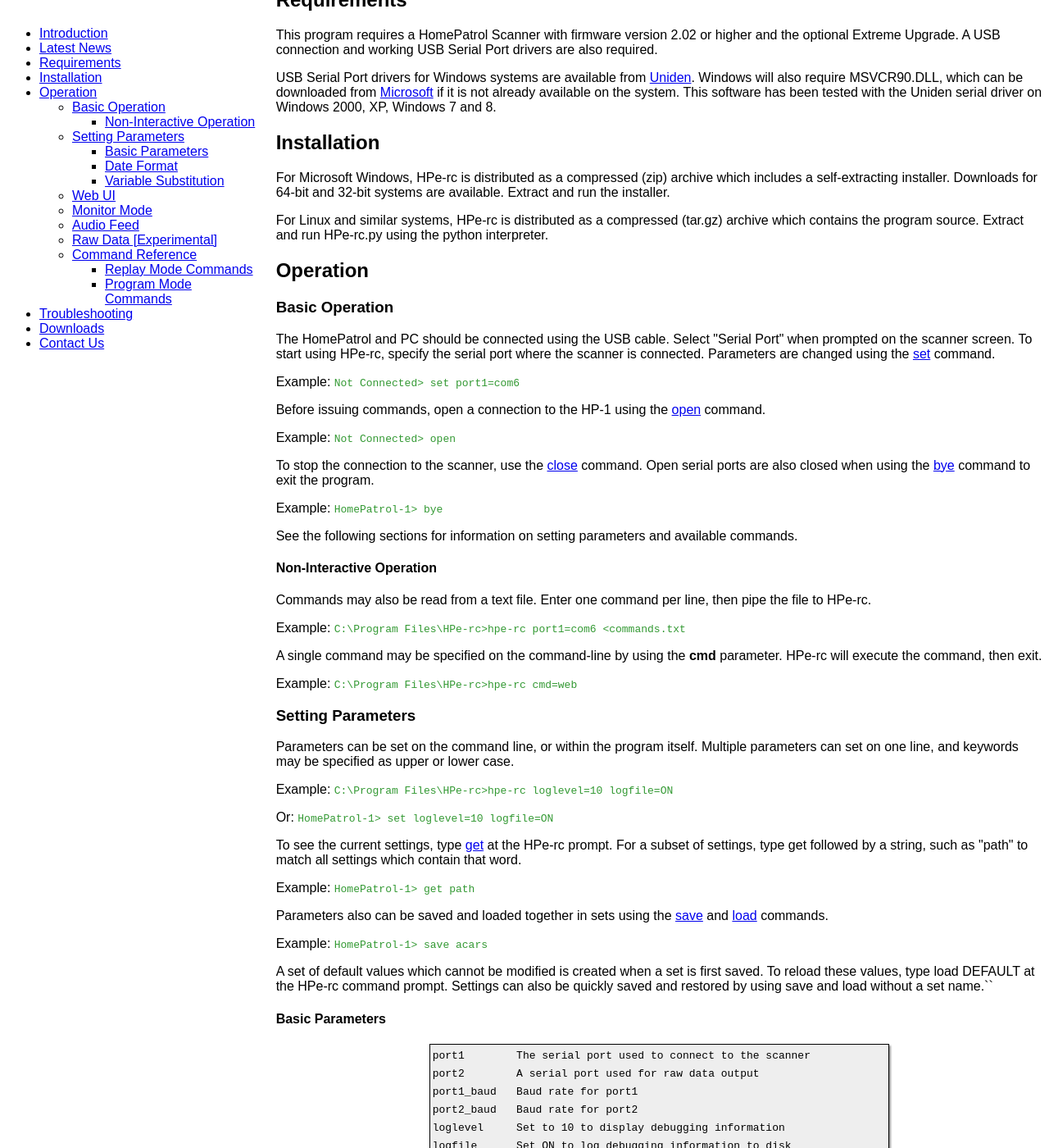
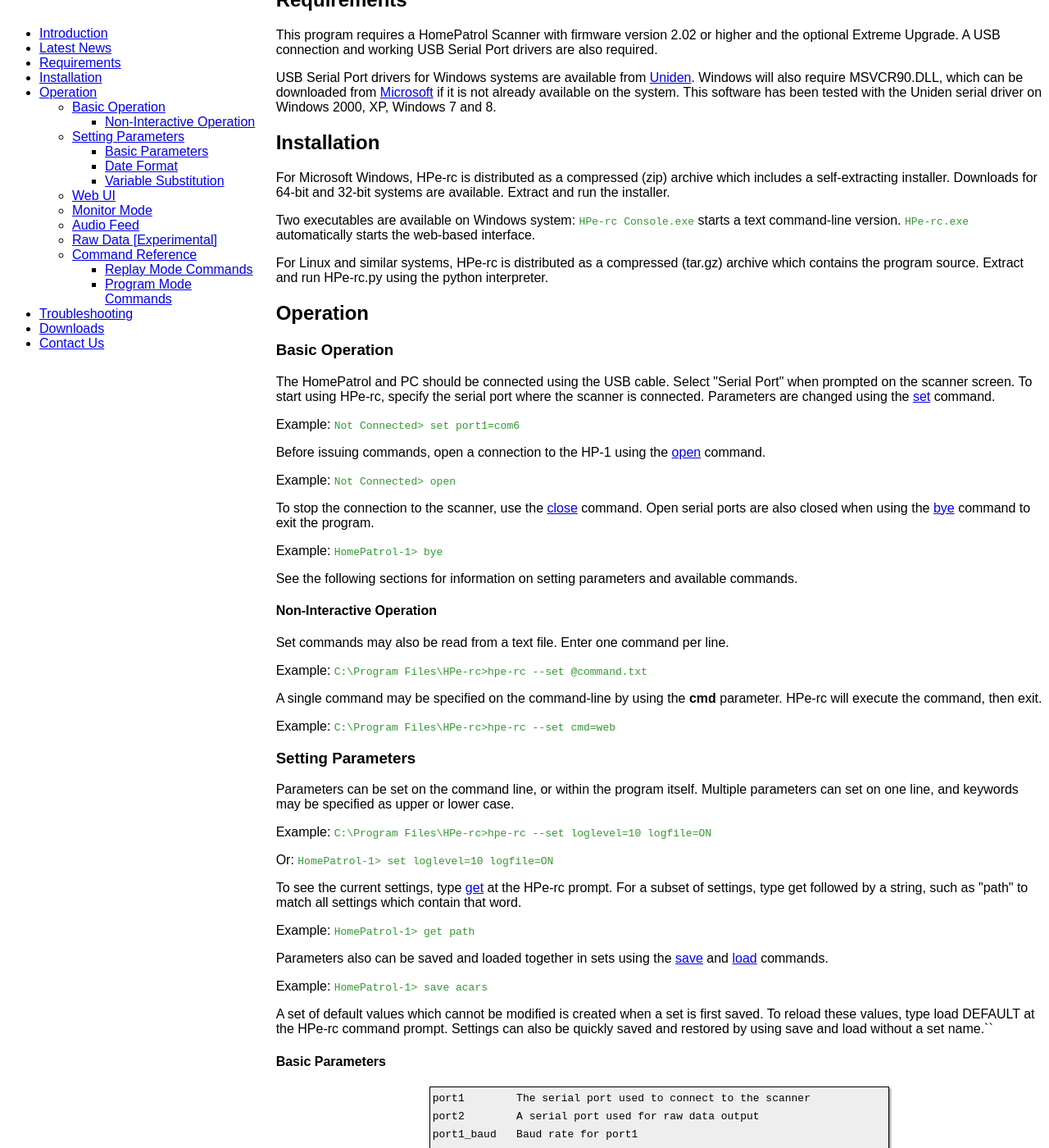
Before and after one commit to cuppa-joe/HPe-rc, a Jekyll site: the page built from index.html, in a window 1280 px wide and 1400 px high, scrolled down 405 px. Shown: the whole window at 82% size. Built offline with Jekyll 4.4.1, drawn with Linux system fonts in a browser that asks for light colours; some of the changed text lies outside the part shown.

Commit message:
Documentation update for latest release

```diff
--- a/index.html
+++ b/index.html
@@ -22,6 +22,7 @@
 <p>USB Serial Port drivers for Windows systems are available from <a href="http://info.uniden.com/HomePatrol">Uniden</a>. Windows will also require MSVCR90.DLL, which can be downloaded from <a href="http://www.microsoft.com/download/en/details.aspx%20displaylang=en&amp;id=29">Microsoft</a> if it is not already available on the system. This software has been tested with the Uniden serial driver on Windows 2000, XP, Windows 7 and 8.</p>
 <h2 id="installation">Installation</h2>
 <p>For Microsoft Windows, HPe-rc is distributed as a compressed (zip) archive which includes a self-extracting installer. Downloads for 64-bit and 32-bit systems are available. Extract and run the installer.</p>
+<p>Two executables are available on Windows system: <code>HPe-rc Console.exe</code> starts a text command-line version. <code>HPe-rc.exe</code> automatically starts the web-based interface.</p>
 <p>For Linux and similar systems, HPe-rc is distributed as a compressed (tar.gz) archive which contains the program source. Extract and run HPe-rc.py using the python interpreter.</p>
 <h2 id="operation">Operation</h2>
 <h3 id="basic-operation">Basic Operation</h3>
@@ -33,13 +34,13 @@
 <p>Example: <code>HomePatrol-1&gt; bye</code></p>
 <p>See the following sections for information on setting parameters and available commands.</p>
 <h4 id="non-interactive-operation">Non-Interactive Operation</h4>
-<p>Commands may also be read from a text file. Enter one command per line, then pipe the file to HPe-rc.</p>
-<p>Example: <code>C:\Program Files\HPe-rc&gt;hpe-rc port1=com6 &lt;commands.txt</code></p>
+<p>Set commands may also be read from a text file. Enter one command per line.</p>
+<p>Example: <code>C:\Program Files\HPe-rc&gt;hpe-rc --set @command.txt</code></p>
 <p>A single command may be specified on the command-line by using the <strong>cmd</strong> parameter. HPe-rc will execute the command, then exit.</p>
-<p>Example: <code>C:\Program Files\HPe-rc&gt;hpe-rc cmd=web</code></p>
+<p>Example: <code>C:\Program Files\HPe-rc&gt;hpe-rc --set cmd=web</code></p>
 <h3 id="setting-parameters">Setting Parameters</h3>
 <p>Parameters can be set on the command line, or within the program itself. Multiple parameters can set on one line, and keywords may be specified as upper or lower case.</p>
-<p>Example: <code>C:\Program Files\HPe-rc&gt;hpe-rc loglevel=10 logfile=ON</code></p>
+<p>Example: <code>C:\Program Files\HPe-rc&gt;hpe-rc --set loglevel=10 logfile=ON</code></p>
 <p>Or: <code>HomePatrol-1&gt; set loglevel=10 logfile=ON</code></p>
 <p>To see the current settings, type <a href="#command-reference">get</a> at the HPe-rc prompt. For a subset of settings, type get followed by a string, such as &quot;path&quot; to match all settings which contain that word.</p>
 <p>Example: <code>HomePatrol-1&gt; get path</code></p>
@@ -246,6 +247,10 @@
 <td style="text-align: left;"><code>Seconds between checks for audio files to download</code></td>
 </tr>
 <tr class="odd">
+<td style="text-align: left;"><code>web_browser</code></td>
+<td style="text-align: left;"><code>Use the system default web browser to load the Web UI</code></td>
+</tr>
+<tr class="even">
 <td style="text-align: left;"><code>ajax_refresh</code></td>
 <td style="text-align: left;"><code>Data refresh rate in milliseconds</code></td>
 </tr>
@@ -540,6 +545,11 @@
 <td style="text-align: left;"><a href="http://update.hp.xoynq.com/HPe-rc.32.LATEST.WIN.zip">Windows 32-bit</a></td>
 <td style="text-align: left;"><a href="http://update.hp.xoynq.com/HPe-rc.64.LATEST.WIN.zip">Windows 64-bit</a></td>
 </tr>
+<tr class="even">
+<td style="text-align: left;">Latest Source</td>
+<td style="text-align: left;"><a href="http://update.hp.xoynq.com/HPe-rc.LATEST.SOURCE.zip">.zip</a></td>
+<td style="text-align: left;"><a href="http://update.hp.xoynq.com/HPe-rc.LATEST.SOURCE.tar.gz">.tar.gz</a></td>
+</tr>
 </tbody>
 </table>
 <h2 id="contact-us">Contact Us</h2>
```
Also changed, not shown: _source/index.md (+1 -0 lines).
